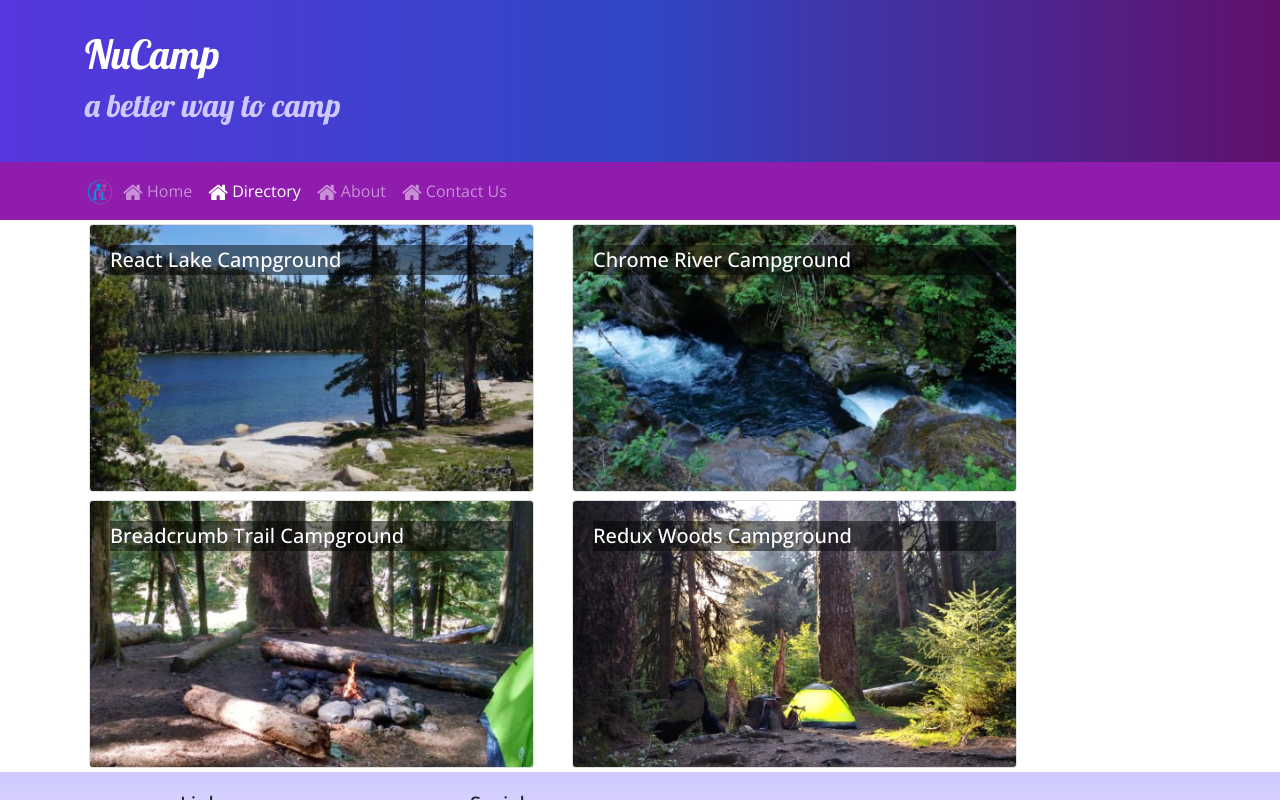
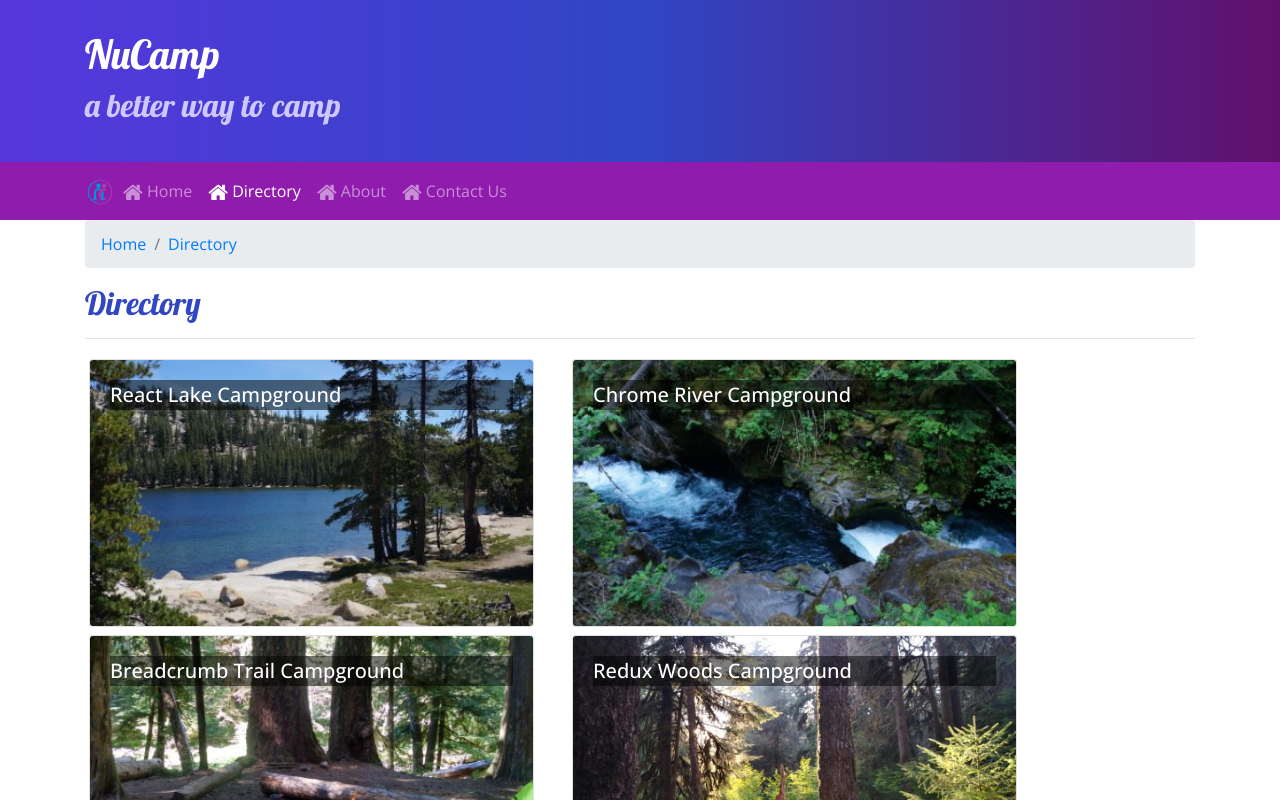
Before and after one commit to Krosis855/ReactFirstProject, a React (Create React App) app: page /directory in a window 1280 px wide. Shown: the top 800 px of the page. Built offline with nearby package versions, Linux system fonts and the light colour scheme.

Commit message:
Adding Breadcrumbs

```diff
--- a/src/components/CampsiteInfoComponent.js
+++ b/src/components/CampsiteInfoComponent.js
@@ -1,5 +1,6 @@
 import React from 'react';
-import { Card, CardImg, CardText, CardBody, CardTitle } from 'reactstrap';
+import { Card, CardImg, CardText, CardBody, Breadcrumb, BreadcrumbItem } from 'reactstrap';
+import { Link } from 'react-router-dom';
 
 
 function RenderCampsite({campsite}) {
@@ -8,7 +9,6 @@
             <Card>
                 <CardImg top src={campsite.image} alt={campsite.name} />
                 <CardBody>
-                    <CardTitle>{campsite.name}</CardTitle>
                     <CardText>{campsite.description}</CardText>
                 </CardBody>
             </Card>
@@ -45,8 +45,18 @@
         return (
             <div className="container">
                 <div className="row">
+                    <div className="col">
+                        <Breadcrumb>
+                            <BreadcrumbItem><Link to="/directory">Directory</Link></BreadcrumbItem>
+                            <BreadcrumbItem><Link active>{props.campsite.name}</Link></BreadcrumbItem>
+                        </Breadcrumb>
+                        <h2>{props.campsite.name}</h2>
+                        <hr />
+                    </div>
+                </div>
+                <div className="row">
                     <RenderCampsite campsite={props.campsite} />
-                    <RenderComments comments={props.campsite.comments} />
+                    <RenderComments comments={props.comments} />
                 </div>
             </div>
         );
--- a/src/components/ContactComponent.js
+++ b/src/components/ContactComponent.js
@@ -1,10 +1,16 @@
 import React from 'react';
+import { Breadcrumb, BreadcrumbItem } from 'reactstrap';
+import { Link } from 'react-router-dom';
 
 function Contact(props) {
     return (
         <div className="container">
             <div className="row">
                 <div className="col">
+                    <Breadcrumb>
+                        <BreadcrumbItem><Link to="/home">Home</Link></BreadcrumbItem>
+                        <BreadcrumbItem><Link active>Contact Us</Link></BreadcrumbItem>
+                    </Breadcrumb>
                     <h2>Contact Us</h2>
                     <hr />
                 </div>
--- a/src/components/DirectoryComponent.js
+++ b/src/components/DirectoryComponent.js
@@ -1,14 +1,17 @@
 import React from 'react';
-import { Card, CardImg, CardImgOverlay, CardTitle } from 'reactstrap';
+import { Card, CardImg, CardImgOverlay, CardTitle, Breadcrumb, BreadcrumbItem } from 'reactstrap';
+import { Link } from 'react-router-dom';
 
 
 function RenderDirectoryItem({ campsite }) {
     return (
         <Card>
-            <CardImg width="100%" src={campsite.image} alt={campsite.name} />
-            <CardImgOverlay>
-                <CardTitle>{campsite.name}</CardTitle>
-            </CardImgOverlay>
+            <Link to={`/directory/${campsite.id}`}>
+                <CardImg width="100%" src={campsite.image} alt={campsite.name} />
+                <CardImgOverlay>
+                    <CardTitle>{campsite.name}</CardTitle>
+                </CardImgOverlay>
+            </Link>
         </Card>
     );
 }
@@ -25,6 +28,16 @@
     return (
         <div className="container">
             <div className="row">
+                <div className="col">
+                    <Breadcrumb>
+                        <BreadcrumbItem><Link to="/home">Home</Link></BreadcrumbItem>
+                        <BreadcrumbItem><Link active>Directory</Link></BreadcrumbItem>
+                    </Breadcrumb>
+                    <h2>Directory</h2>
+                    <hr />
+                </div>
+            </div>
+            <div className="row">
                 {directory}
             </div>
         </div>
--- a/src/components/MainComponent.js
+++ b/src/components/MainComponent.js
@@ -23,7 +23,6 @@
     }
 
     render() {
-
         const HomePage = () => {
             return (
                 <Home
@@ -34,6 +33,16 @@
             );
         };
 
+        const CampsiteWithId = ({match}) => {
+            return (
+                <CampsiteInfo
+                    campsite={this.state.campsites.filter(campsite => campsite.id === +match.params.campsiteId)[0]}
+                    comments={this.state.comments.filter(comment => comment.campsiteId === +match.params.campsiteId)}
+
+                />
+            )
+        }
+
         return (
             <div>
                 <Header />
@@ -41,6 +50,7 @@
                     <Route path='/home' component={HomePage} />
                     <Route exact path='/directory' render={() => <Directory campsites={this.state.campsites} />} />
                     <Route exact path='/contactus' component={Contact} />
+                    <Route path='/directory/:campsiteId' component={CampsiteWithId}></Route>
                     <Redirect to='/home' />
                 </Switch>
                 <Footer />
```
